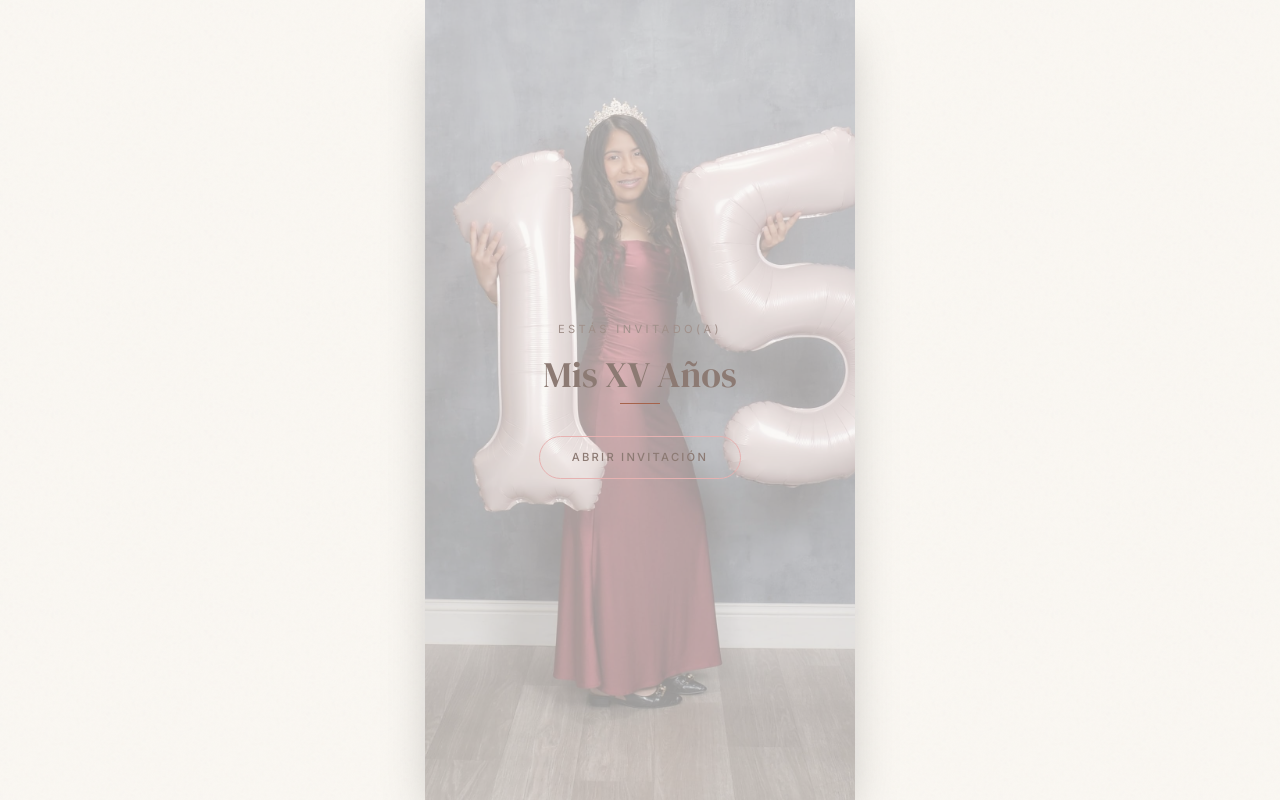
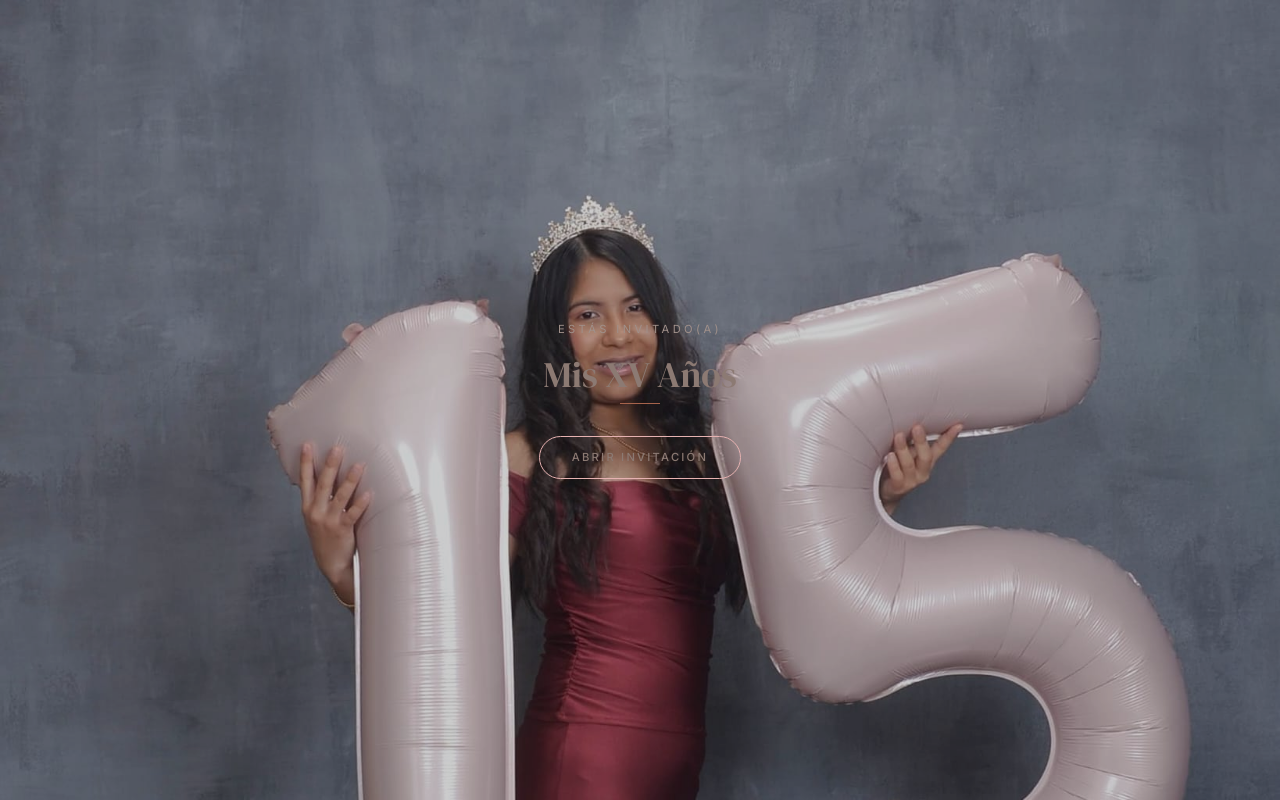
Before and after one commit to JCCJN04/paula, a Next.js app: page /paulaxv/ in a window 1280 px wide. Built offline with nearby package versions, Linux system fonts and the light colour scheme.

Commit message:
feat: Add EntranceOverlay component to display an invitation with a background image and control body scrolling.

```diff
--- a/src/components/EntranceOverlay.tsx
+++ b/src/components/EntranceOverlay.tsx
@@ -27,7 +27,7 @@ export default function EntranceOverlay({ onOpen }: EntranceOverlayProps) {
 
   return (
     <div
-      className={`absolute inset-0 z-[9999] flex flex-col items-center justify-center text-center bg-warm-50
+      className={`fixed inset-0 z-[9999] flex flex-col items-center justify-center text-center bg-warm-50
         transition-all duration-1000 ease-in-out
         ${hidden ? "-translate-y-full opacity-0 pointer-events-none" : "translate-y-0 opacity-100"}`}
     >
@@ -43,7 +43,7 @@ export default function EntranceOverlay({ onOpen }: EntranceOverlayProps) {
           sizes="100vw"
         />
         {/* Dark overlay for readability */}
-        <div className="absolute inset-0 bg-warm-50/60" />
+        <div className="absolute inset-0 bg-black/20" />
       </div>
 
       <p className="relative z-10 text-[0.7rem] tracking-[0.3em] uppercase text-ink-tertiary mb-4">
```
